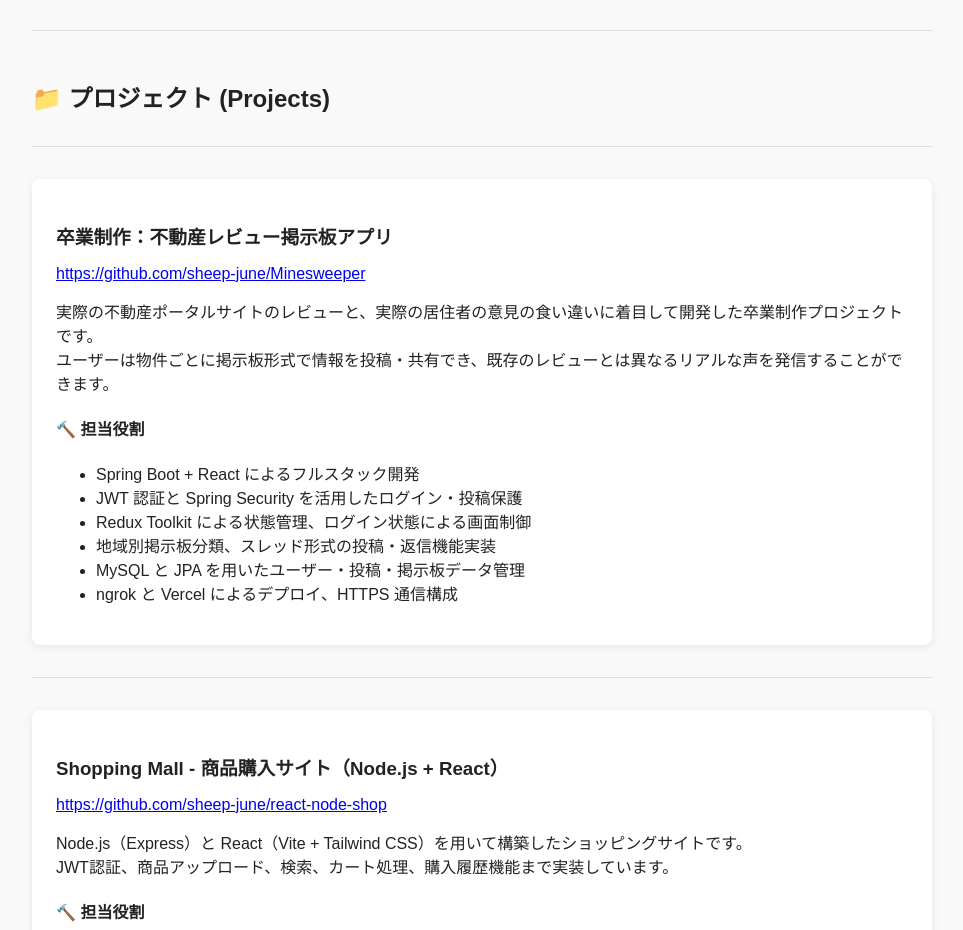
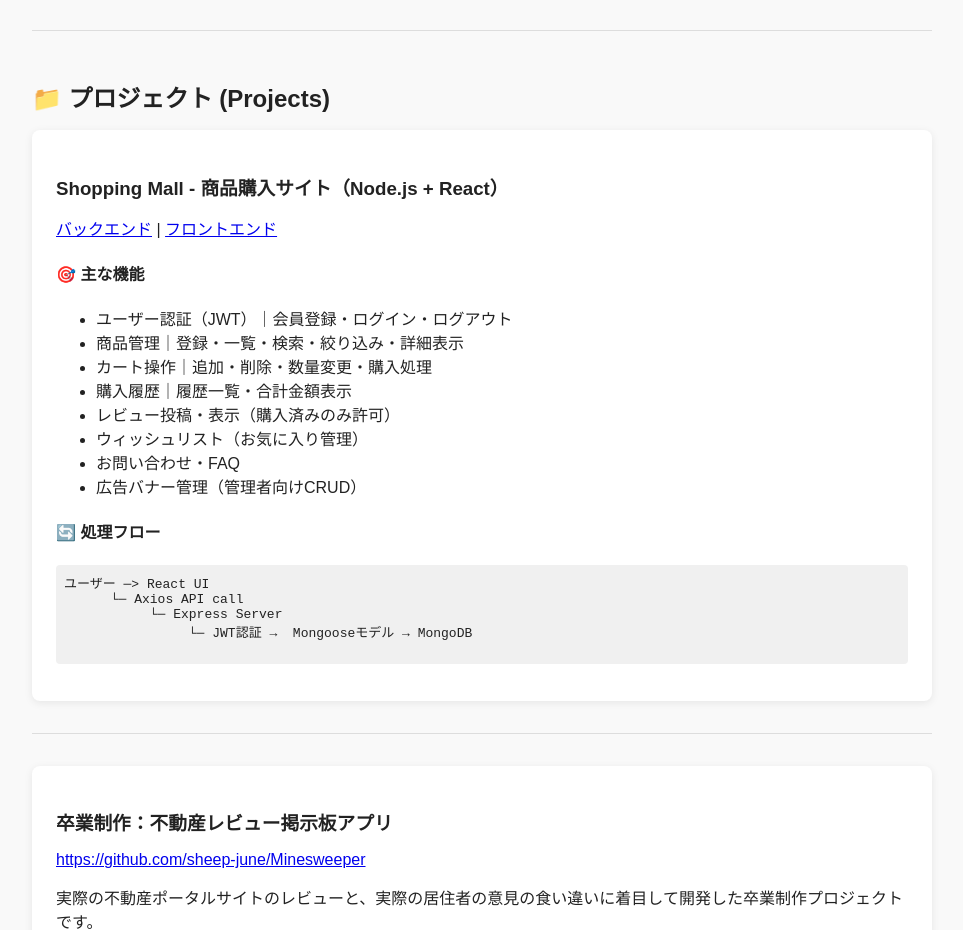
Before and after one commit to sheep-june/sheep-june.github.io, a plain HTML site: page index.html in a window 1280 px wide. Shown: the part 6083-7013 px from the top of the page, without its empty margins (158-1121 px from the left). Drawn offline with Linux system fonts and the light colour scheme.

Commit message:
Update index.html

```diff
--- a/index.html
+++ b/index.html
@@ -150,6 +150,33 @@
 <div class="divider"></div>
 <div class="section">
   <h2>📁 プロジェクト (Projects)</h2>
+  <!-- Shopping Mall追加 -->
+<div class="card">
+  <h3>Shopping Mall - 商品購入サイト（Node.js + React）</h3>
+  <p>
+    <a href="https://github.com/sheep-june/shop-back.git" target="_blank">バックエンド</a> |
+    <a href="https://github.com/sheep-june/shop-front.git" target="_blank">フロントエンド</a>
+  </p>
+  <h4>🎯 主な機能</h4>
+  <ul>
+    <li>ユーザー認証（JWT）｜会員登録・ログイン・ログアウト</li>
+    <li>商品管理｜登録・一覧・検索・絞り込み・詳細表示</li>
+    <li>カート操作｜追加・削除・数量変更・購入処理</li>
+    <li>購入履歴｜履歴一覧・合計金額表示</li>
+    <li>レビュー投稿・表示（購入済みのみ許可）</li>
+    <li>ウィッシュリスト（お気に入り管理）</li>
+    <li>お問い合わせ・FAQ</li>
+    <li>広告バナー管理（管理者向けCRUD）</li>
+  </ul>
+  <h4>🔄 処理フロー</h4>
+  <pre style="background:#f0f0f0;padding:0.5rem;border-radius:4px;">
+ユーザー ─> React UI
+      └─ Axios API call
+           └─ Express Server
+                └─ JWT認証 →  Mongooseモデル → MongoDB
+  </pre>
+</div>
+
     <!-- 졸업작품 - 부동산 지뢰찾기 -->
   <div class="divider"></div>
   <div class="card">
```
